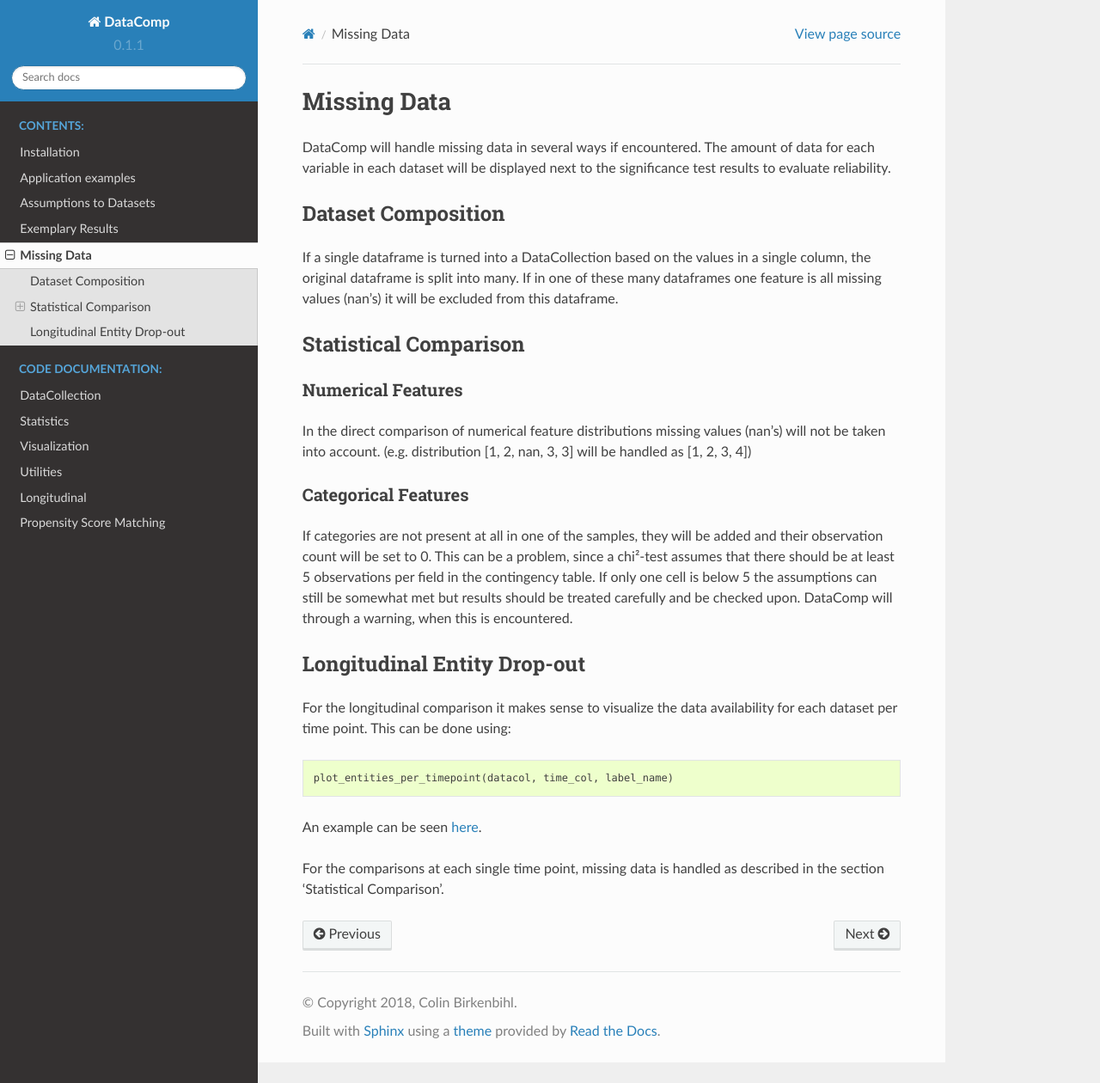
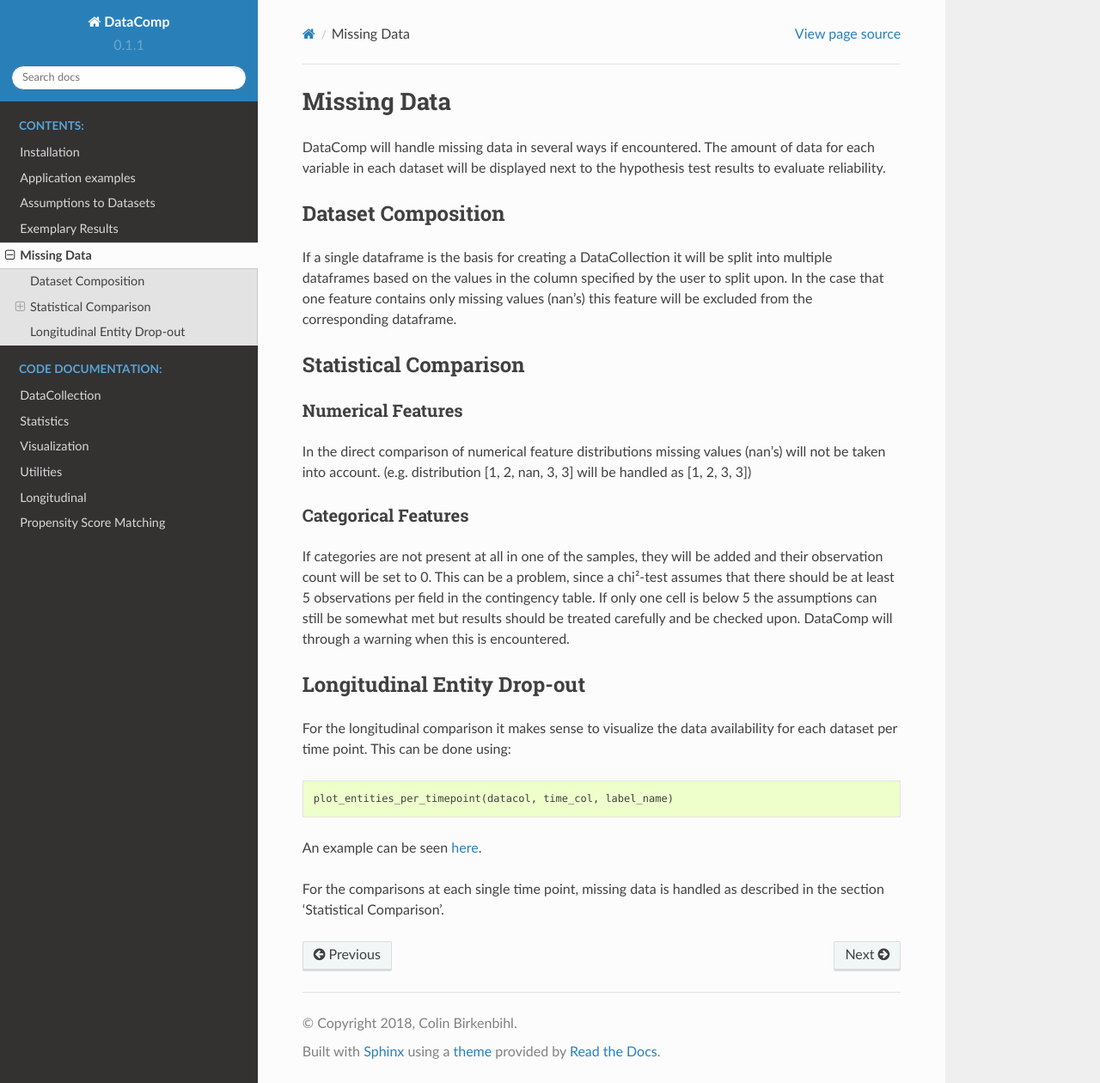
Before and after one commit to Cojabi/DataComp, a Sphinx documentation site: the page built from docs/source/nans.rst, in a window 1280 px wide and 1260 px high. Shown: the whole window at 86% size. Built offline with Sphinx 7.4.7 and the Read the Docs theme 2.0.0, drawn with Linux system fonts in a browser that asks for light colours.

```diff
--- a/docs/source/examples.rst
+++ b/docs/source/examples.rst
@@ -3,13 +3,14 @@
 Application examples
 ====================
 Example notebooks showcasing simple Datacomp workflows and results on simulated data can be found at DataComp_Examples_:.
-A reference to a more thorough application example on real world data will be provided in the future.
+A reference to a more thorough application example on real world data will be provided in the future. \
+Manuscript in preparation.
 
 .. _DataComp_Examples:
 
 - `Cross-sectional Comparison Example`_
 
-In this example a cross-sectional comparison is performed where only data at one point in time (here at baseline) is
+In this example a cross-sectional comparison is performed in which only data at one point in time (here at baseline) is
 considered.
 
 .. _Cross-sectional Comparison Example: https://github.com/Cojabi/DataComp_Examples/blob/master/cross-sectional_example.ipynb
--- a/docs/source/index.rst
+++ b/docs/source/index.rst
@@ -8,14 +8,15 @@ DataComp Documentation
 
 DataComp is an open source Python package for domain independent multimodal longitudinal dataset comparisons.
 It serves as an investigative toolbox to assess differences between multiple datasets on feature level.
-DataComp empowers data analysts to identify significantly different and not significantly different dataset combinations.
+DataComp empowers data analysts to identify significantly different and not significantly difference between datasets \
+and thereby is helpful to identify comparable dataset combinations.
 
 Typical application scenarios are:
 
 - Identifying comparable datasets that can be used in machine learning approaches as training and independent test data
 - Evaluate if, how and where simulated or synthetic datasets deviate from real world data
 - Assess differences across data from multiple sampling sites
-- Conduct large scale scale statistical comparisons
+- Conducting multiple statistical comparisons
 - Comparative visualizations
 
 .. image:: DataComp_workflow.png
--- a/docs/source/nans.rst
+++ b/docs/source/nans.rst
@@ -2,13 +2,13 @@ Missing Data
 ============
 
 DataComp will handle missing data in several ways if encountered. The amount of data for each variable in each dataset
-will be displayed next to the significance test results to evaluate reliability.
+will be displayed next to the hypothesis test results to evaluate reliability.
 
 Dataset Composition
 -------------------
-If a single dataframe is turned into a DataCollection based on the values in a single column, the original dataframe is
-split into many. If in one of these many dataframes one feature is all missing values (nan's) it will be excluded from
-this dataframe.
+If a single dataframe is the basis for creating a DataCollection it will be split into multiple dataframes based on \
+the values in the column specified by the user to split upon. In the case that one feature contains only missing \
+values (nan's) this feature will be excluded from the corresponding dataframe.
 
 Statistical Comparison
 ----------------------
@@ -16,14 +16,14 @@ Statistical Comparison
 Numerical Features
 ~~~~~~~~~~~~~~~~~~
 In the direct comparison of numerical feature distributions missing values (nan's) will not be taken into account.
-(e.g. distribution [1, 2, nan, 3, 3] will be handled as [1, 2, 3, 4])
+(e.g. distribution [1, 2, nan, 3, 3] will be handled as [1, 2, 3, 3])
 
 Categorical Features
 ~~~~~~~~~~~~~~~~~~~~
 If categories are not present at all in one of the samples, they will be added and their observation count will be set
 to 0. This can be a problem, since a chi²-test assumes that there should be at least 5 observations per field in the
 contingency table. If only one cell is below 5 the assumptions can still be somewhat met but results should be treated
-carefully and be checked upon. DataComp will through a warning, when this is encountered.
+carefully and be checked upon. DataComp will through a warning when this is encountered.
 
 Longitudinal Entity Drop-out
 ----------------------------
--- a/docs/source/preprocessing.rst
+++ b/docs/source/preprocessing.rst
@@ -7,7 +7,7 @@ To ensure proper DataComp functionality some basic assumptions have to be met by
 - Data points / entities should be represented in the rows
 - Features / variables should be stored in columns
 - Feature names should be equivalent between the datasets - semantically equal features should bear the same name. \
-Features that are named differently will be treated as features not in common.
+Features that are named differently will be treated as features that are not in common.
 - Feature values should be represented in the same way (e.g. same variable coding, same categories for discrete variables)
 - Any data alternations (e.g. normalization) should be carried out the same way on the features to be compared\
   (except the aim is to evaluate if different methods)
```
Also changed, not shown: README.rst (+6 -5 lines), docs/source/interpretation.rst (+5 -2 lines).
